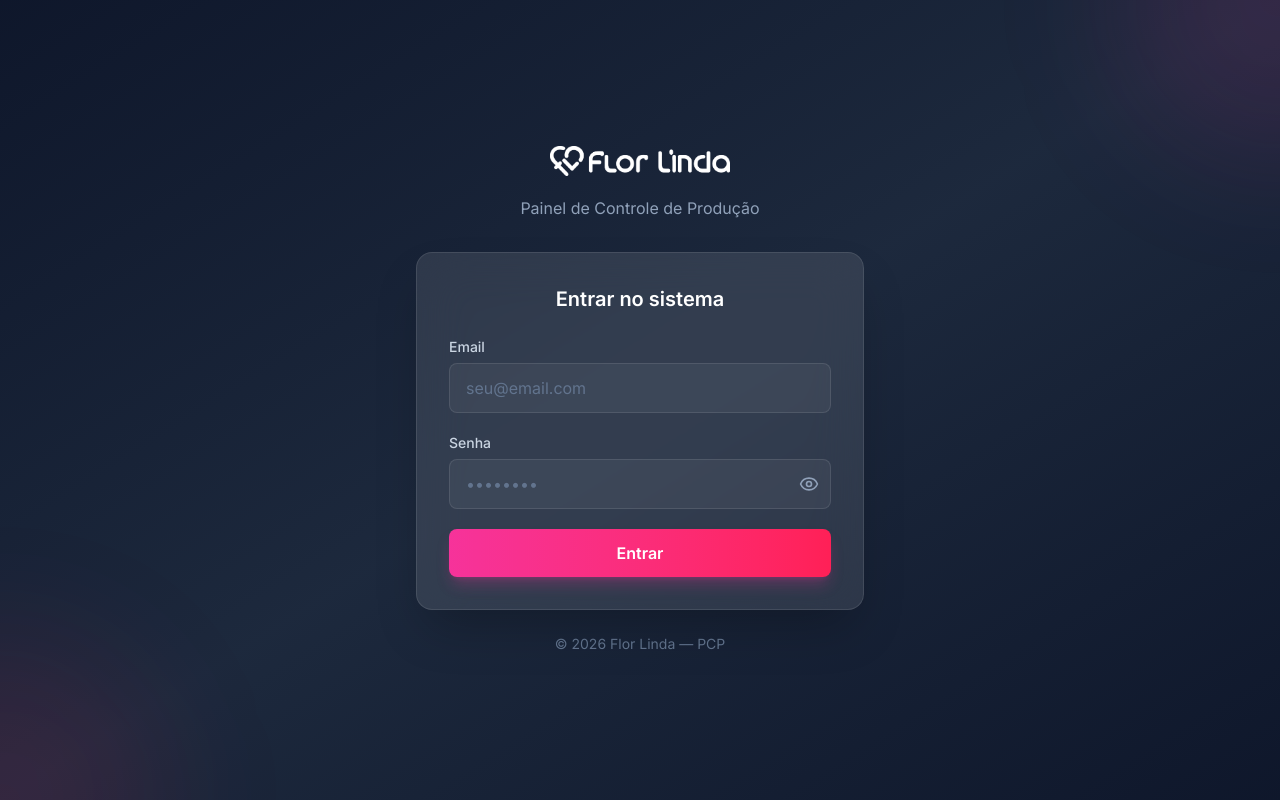
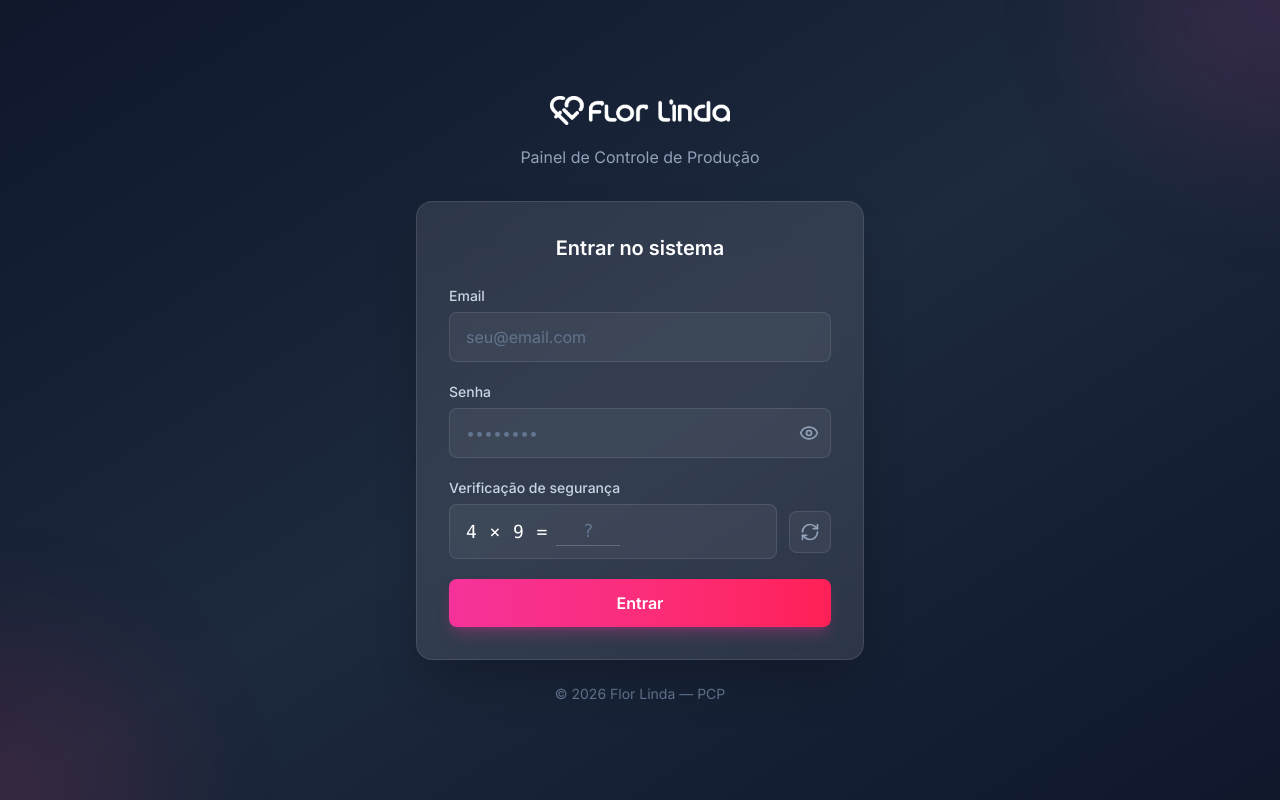
Before and after one commit to ValdirGR/pcpflorlinda2026, a Next.js app: page /login in a window 1280 px wide. Built offline with nearby package versions, Linux system fonts and the light colour scheme.

Commit message:
Login: adicionar captcha matemático de segurança

```diff
--- a/src/app/login/page.tsx
+++ b/src/app/login/page.tsx
@@ -2,9 +2,24 @@
 
 import { signIn } from "next-auth/react";
 import { useRouter, useSearchParams } from "next/navigation";
-import { useState, Suspense } from "react";
-import { Loader2, Eye, EyeOff } from "lucide-react";
+import { useState, useCallback, Suspense } from "react";
+import { Loader2, Eye, EyeOff, RefreshCw } from "lucide-react";
 import Image from "next/image";
+
+function generateCaptcha() {
+  const a = Math.floor(Math.random() * 20) + 1;
+  const b = Math.floor(Math.random() * 15) + 1;
+  const ops = ["+", "-", "×"] as const;
+  const op = ops[Math.floor(Math.random() * ops.length)];
+  let answer: number;
+  switch (op) {
+    case "+": answer = a + b; break;
+    case "-": answer = a + b; return { text: `${a + b} − ${b}`, answer: a }; // garante resultado positivo
+    case "×": return { text: `${a > 10 ? a - 10 : a} × ${Math.min(b, 9)}`, answer: (a > 10 ? a - 10 : a) * Math.min(b, 9) };
+    default: answer = a + b;
+  }
+  return { text: `${a} + ${b}`, answer };
+}
 
 function LoginForm() {
   const router = useRouter();
@@ -14,11 +29,25 @@ function LoginForm() {
   const [showPassword, setShowPassword] = useState(false);
   const [error, setError] = useState("");
   const [loading, setLoading] = useState(false);
+  const [captcha, setCaptcha] = useState(() => generateCaptcha());
+  const [captchaInput, setCaptchaInput] = useState("");
+
+  const refreshCaptcha = useCallback(() => {
+    setCaptcha(generateCaptcha());
+    setCaptchaInput("");
+  }, []);
 
   const callbackUrl = searchParams.get("callbackUrl") || "/dashboard";
 
   const handleSubmit = async (e: React.FormEvent) => {
     e.preventDefault();
+
+    if (parseInt(captchaInput) !== captcha.answer) {
+      setError("Resposta do captcha incorreta");
+      refreshCaptcha();
+      return;
+    }
+
     setLoading(true);
     setError("");
 
@@ -127,6 +156,38 @@ function LoginForm() {
               </div>
             </div>
 
+            {/* Captcha */}
+            <div>
+              <label className="block text-sm font-medium text-slate-300 mb-1.5">
+                Verificação de segurança
+              </label>
+              <div className="flex items-center gap-3">
+                <div className="flex-1 flex items-center gap-2 px-4 py-3 bg-white/5 border border-white/10 rounded-lg">
+                  <span className="text-white font-mono text-lg tracking-wider select-none">
+                    {captcha.text} =
+                  </span>
+                  <input
+                    type="text"
+                    inputMode="numeric"
+                    value={captchaInput}
+                    onChange={(e) => setCaptchaInput(e.target.value.replace(/[^0-9-]/g, ""))}
+                    required
+                    placeholder="?"
+                    className="w-16 bg-transparent text-white text-lg font-mono text-center placeholder-slate-500 focus:outline-none border-b border-white/20 focus:border-pink-400 transition-colors"
+                    maxLength={4}
+                  />
+                </div>
+                <button
+                  type="button"
+                  onClick={refreshCaptcha}
+                  className="p-2.5 text-slate-400 hover:text-white bg-white/5 border border-white/10 rounded-lg hover:bg-white/10 transition-all"
+                  title="Gerar novo captcha"
+                >
+                  <RefreshCw className="h-5 w-5" />
+                </button>
+              </div>
+            </div>
+
             <button
               type="submit"
               disabled={loading}
```
